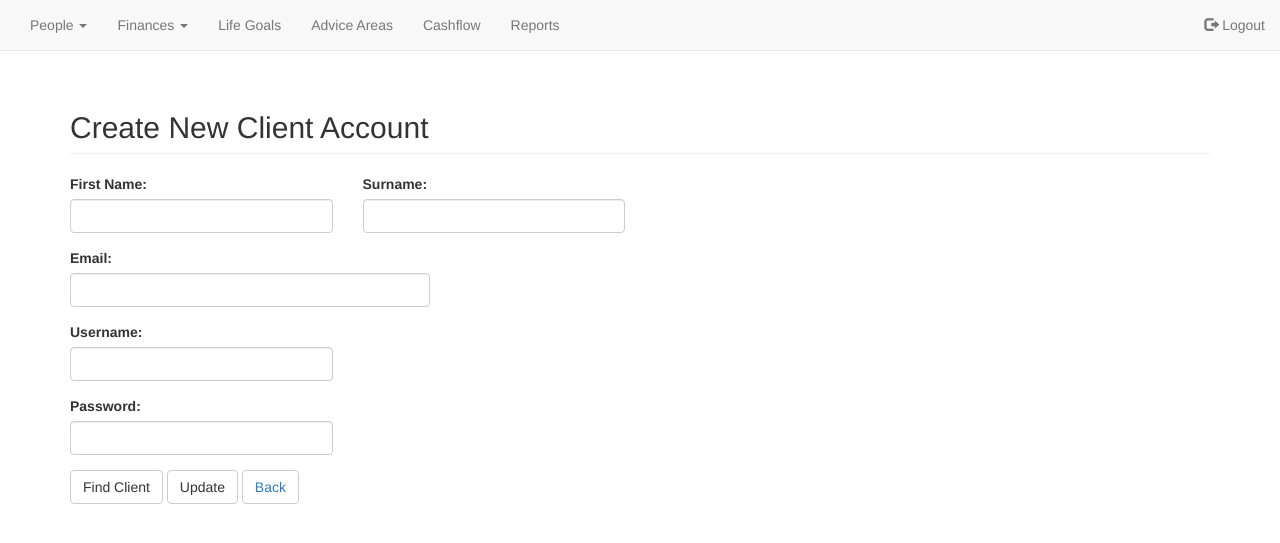
After one commit to jwoods02/uni-ifa-form-site, a Flask app: page /UpdateClient in a window 1280 px wide. The commit adds this page. Shown: the top 543 px of the page. Run offline with Flask 2, Linux system fonts and the light colour scheme; a user stored in the database is signed in; some libraries are stand-ins or nearby versions.

Commit message:
added update template, added route to the server file and link from clients page

```diff
--- a/server.py
+++ b/server.py
@@ -261,6 +261,12 @@ def delCustomer():
         return render_template('deleteClient.html', msg="User Deleted")
 
 
+@app.route("/UpdateClient")
+@login_required
+def update():
+    return render_template('update.html', msg='')
+
+
 @app.route("/ViewClient")
 # @login_required
 def list():
--- a/templates/clients.html
+++ b/templates/clients.html
@@ -4,8 +4,9 @@
 <li><a href="\Client\ClientAdd">Create new client account here</a></li>
 <li><a href="\AddDetails">Enter details for client here</a></li>
 <li><a href="\DeleteClient">Delete a client here</a></li>
-<li><a href="\ViewClient">View client details here</a></li>
+<li><a href="\ViewClient">View clients here</a></li>
 <p> {{ msg }} </p>
+<li><a href="\UpdateClient">Update client details here</a></li>
 <br>
 <li><a href="/Client/IFAAdd">Create new IFA account here</a></li>
 {%endblock%}
--- /dev/null
+++ b/templates/update.html
@@ -0,0 +1,57 @@
+{%extends 'blocks/nav.html'%} {%block mainBlock%}
+
+<div class="container">
+    <h2 class="page-header">Create New Client Account</h2>
+    <form class="form" id='myForm' action="/" method="POST">
+      <div class="row">
+        <div class="col-xs-3">
+          <div class="form-group">
+            <label for="Forname">First Name:</label>
+            <input type="text" name="Forname" class="form-control" required="true">
+          </div>
+        </div>
+        <div class="col-xs-3">
+          <div class="form-group">
+            <label for="Surname">Surname:</label>
+            <input type="text" name="Surname" class="form-control" required="true">
+          </div>
+        </div>
+      </div>
+      <div class="row">
+        <div class="col-xs-4">
+          <div class="form-group">
+            <label for="eMail">Email:</label>
+            <input type="email" name="eMail" class="form-control" required="true">
+          </div>
+        </div>
+      </div>
+      <div class="row">
+        <div class="col-xs-3">
+          <div class="form-group">
+            <label for="Username">Username:</label>
+            <input type="text" name="Username" class="form-control" required="true">
+          </div>
+        </div>
+      </div>
+      <div class="row">
+        <div class="col-xs-3">
+          <div class="form-group">
+            <label for="Password">Password:</label>
+            <input type="text" name="Password" class="form-control" required="true">
+          </div>
+        </div>
+      </div>
+      <button type="button" class="btn btn-default">Find Client</button>
+      <button type="submit" class="btn btn-default">Update</button>
+      <button class="btn btn-default"><a href=/Client>Back</button>
+    </form>
+    <span id='txt'></span>
+</div>
+
+<script>
+
+
+
+</script>
+
+{%endblock%}
```
